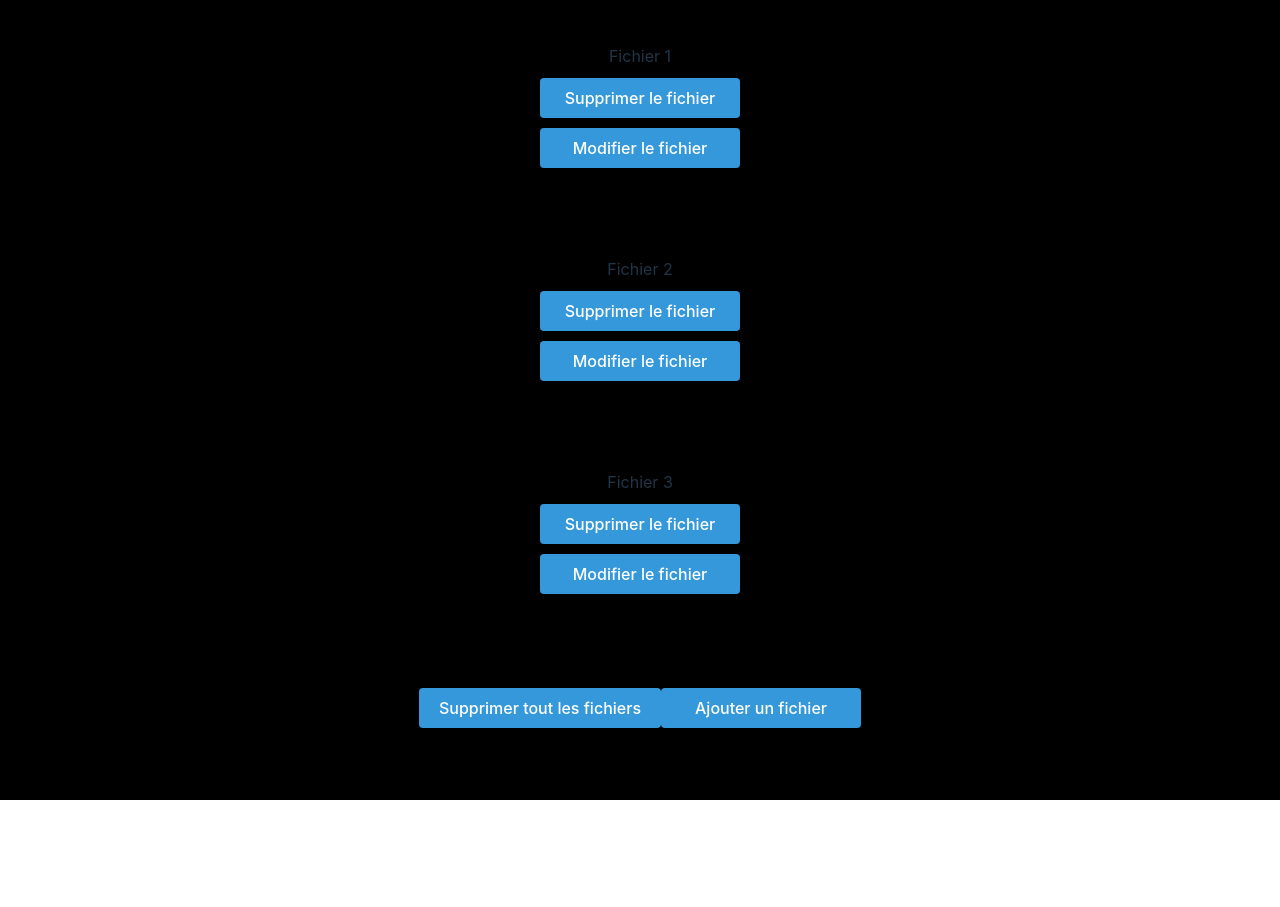
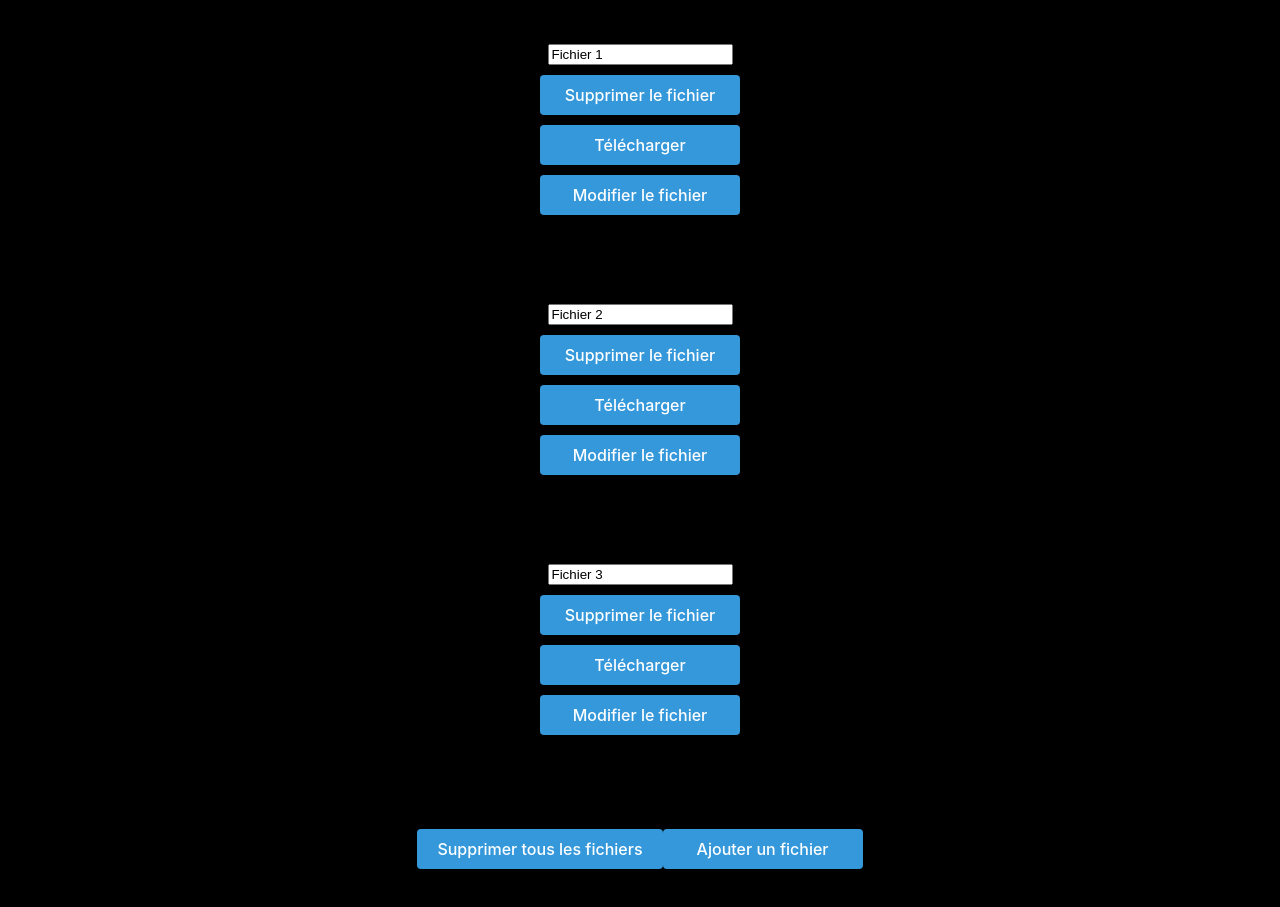
Before and after one commit to fouuuadi/Markdown_Editor, a React (Vite) app in the folder Markdown_Editor/: page / in a window 1280 px wide. Shown: the part 2260-3167 px from the top of the page. Before the commit the page ends 3060 px from the top, so only its background shows below. Built offline with nearby package versions, Linux system fonts and the light colour scheme; no server answers.

Commit message:
maj fichier + import fichier

```diff
--- a/Markdown_Editor/src/components/markdown/ListeMarkDown.jsx
+++ b/Markdown_Editor/src/components/markdown/ListeMarkDown.jsx
@@ -1,45 +1,55 @@
-import React from 'react'
-//import MarkDown from './MarkDown'
-import { useState } from 'react'
+import React, { useState } from 'react';
 
-function ListeMarkDown(){
+function ListeMarkDown() {
+  const [Tableau, setTableau] = useState([
+    { nom: "Fichier 1", contenu: "Je suis le fichier 1" },
+    { nom: "Fichier 2", contenu: "Je suis le fichier 2" },
+    { nom: "Fichier 3", contenu: "Je suis le fichier 3" },
+  ]);
 
-const [Tableau, setTableau] = useState([
-{nom:"Fichier 1", contenu: "Je suis le fichier 1"},
-{nom:"Fichier 2", contenu: "Je suis le fichier 2"},
-{nom:"Fichier 3", contenu: "Je suis le fichier 3"},
-])
+  const downloadFile = (file) => {
+    const element = document.createElement('a');
+    const fileBlob = new Blob([file.contenu], { type: 'text/markdown' });
+    element.href = URL.createObjectURL(fileBlob);
+    element.download = `${file.nom}.md`;
+    document.body.appendChild(element);
+    element.click();
+    document.body.removeChild(element);
+  };
 
-
-
-// code fait par Hugo Martins (assisté par ChatGPT de l'ordre d'environ 10% du code actuel sur la page)
   return (
     <div className='section2'>
-            {Tableau.map((e, index) =>(
-            <div key = {index} className='item'>
-                {e.nom}
-                <button className="btn_list_markdown" onClick={() =>setTableau(Tableau.filter((_, i) => i !== index))}>Supprimer le fichier</button>
-               <ModifierMarkDown Tableau={Tableau} setTableau={setTableau} index={index}/>
+      {Tableau.map((e, index) => (
+        <div key={index} className='item'>
+          <input
+            type="text"
+            value={e.nom}
+            onChange={(event) => {
+              const newNom = event.target.value;
+              setTableau(Tableau.map((item, i) => i === index ? { ...item, nom: newNom } : item));
+            }}
+            placeholder="Nom du fichier"
+          />
+          <button className="btn_list_markdown" onClick={() => setTableau(Tableau.filter((_, i) => i !== index))}>Supprimer le fichier</button>
+          <button className="btn_list_markdown" onClick={() => downloadFile(e)}>Télécharger</button>
+          <ModifierMarkDown Tableau={Tableau} setTableau={setTableau} index={index} />
         </div>
       ))}
       <AjouterMarkDown Tableau={Tableau} setTableau={setTableau} />
     </div>
-    )
+  );
 }
 
-
-
-export function AjouterMarkDown({Tableau, setTableau}){
+export function AjouterMarkDown({ Tableau, setTableau }) {
   return (
     <div className='section2_btn'>
-            <button className="btn_list_markdown" onClick={() => setTableau([])}>Supprimer tout les fichiers</button>
-            <button className="btn_list_markdown" onClick={() => setTableau([...Tableau, {nom:'Nouveau fichier', contenu:'bonjour'}])}>Ajouter un fichier</button>
+      <button className="btn_list_markdown" onClick={() => setTableau([])}>Supprimer tous les fichiers</button>
+      <button className="btn_list_markdown" onClick={() => setTableau([...Tableau, { nom: 'Nouveau fichier', contenu: 'bonjour' }])}>Ajouter un fichier</button>
     </div>
-    )
+  );
 }
 
-
-export function ModifierMarkDown({Tableau, setTableau, index}) {
+export function ModifierMarkDown({ Tableau, setTableau, index }) {
   const [TextArea, setTextArea] = useState(false);
   const [newContent, setNewContent] = useState(Tableau[index].contenu);
 
@@ -51,14 +61,12 @@ export function ModifierMarkDown({Tableau, setTableau, index}) {
       <div>
         {TextArea && (
           <div>
-                        <textarea defaultValue={newContent} onChange={(event) => setNewContent(event.target.value)}/>
-                        <br/>
+            <textarea defaultValue={newContent} onChange={(event) => setNewContent(event.target.value)} />
+            <br />
             <button className="btn_list_markdown" onClick={() => {
               setTextArea(false);
-                                                setTableau(Tableau.map((item, i) =>i === index ? { ...item, contenu: newContent } : item));
-                                            }
-                                        }>Enregistrer les modifications
-                        </button>
+              setTableau(Tableau.map((item, i) => i === index ? { ...item, contenu: newContent } : item));
+            }}>Enregistrer les modifications</button>
           </div>
         )}
       </div>
@@ -66,4 +74,4 @@ export function ModifierMarkDown({Tableau, setTableau, index}) {
   );
 }
 
-export default ListeMarkDown
+export default ListeMarkDown;
--- a/Markdown_Editor/src/components/page/UpdateMarkdown.jsx
+++ b/Markdown_Editor/src/components/page/UpdateMarkdown.jsx
@@ -1,107 +1,72 @@
-import { useState } from 'react'
-import { marked } from 'marked'
+import { useState } from 'react';
+import { marked } from 'marked';
 import Button from '../button/Button';
-import { Link, Outlet, useLocation, useNavigate } from 'react-router-dom';
-
-
+import { useNavigate } from 'react-router-dom';
 
 function UpdateMarkdown() {
-
   const navigate = useNavigate();
-
-
-  const [md, setMd] = useState(""); // stocker la valeur du markdown;
-  const [textPlain, setTextPlain] = useState(""); // pour la conversion en text brut
-  const [saveMd, setSaveMd] = useState([]); // pour sauvegarder les fichers markdown
+  const [md, setMd] = useState('');
+  const [textPlain, setTextPlain] = useState('');
+  const [saveMd, setSaveMd] = useState([]);
+  const [fileName, setFileName] = useState('nouveau_fichier');
 
   function HandleChangeMd(e) {
-    // recuperer la valeur du champ
     const mdContent = e.target.value;
     setMd(mdContent);
-
-    // convertir la valeur du champ
-    const html = marked.parse(mdContent)
-
-    // text sans les balises
-    /* const textOnly = html.replace(/<\/?[^>]+(>|$)/g, ""); */
-
-    // mettre à jour le text
+    const html = marked.parse(mdContent);
     setTextPlain(html);
   }
 
   function HandleExport() {
-    // Créer un fichier blob à partir du contenu Markdown
     const blob = new Blob([md], { type: 'text/markdown' });
-
-    // Créer un lien temporaire pour télécharger le fichier
     const link = document.createElement('a');
     link.href = URL.createObjectURL(blob);
-    link.download = 'fichier.md'; // Nom du fichier exporté
-
-    // Déclencher le téléchargement
+    link.download = `${fileName}.md`; // Utilisation du nom du fichier
     link.click();
-    console.log('donnée exportée')
-
-    // savegarder le ficher
-    setSaveMd(prevState => [...prevState, md]);
+    console.log('Donnée exportée');
+    setSaveMd(prevState => [...prevState, { nom: fileName, contenu: md }]);
   }
 
-  function HandleEdit() {
-    console.log('donnée Edit')
+  function HandleImport(e) {
+    const file = e.target.files[0];
+    const reader = new FileReader();
+    reader.onload = (event) => {
+      setMd(event.target.result);
+      const html = marked.parse(event.target.result);
+      setTextPlain(html);
+      setFileName(file.name.replace('.md', '')); // Mise à jour du nom du fichier
+    };
+    reader.readAsText(file);
   }
 
-  /* const mdContent = '# Mon Titre\n\nVoici un paragraphe avec **du texte en gras**.'; */
-
-
-  // creer un textArea pour entrer le markdown
-  // (ce champ prend que du markdown)
-  //recuperer la valeur de text
-  // c'est-a-dire la mettre dans une variable ou un objet
-  // et la parser dans le MdRerender
   return (
     <>
       <header>
         <h1>Markdown Editor</h1>
-        <Button
-          action={()=>navigate("/")}
-          label="Page 1"
-          color="none"
-          />
+        <Button action={() => navigate('/')} label="Page 1" color="none" />
       </header>
       <section className='header'>
-        {/** un button pour export */}
-        <button type='submit' onClick={() => HandleExport()} className='btn-export style-btn'>export</button>
-        {/** un button pour import */}
-
-        <input type='file' accept='.md' className='btn-import style-btn-import' aria-placeholder='export' />
-
-        {/** able to edit file's name */}
-        <button type='submit' onClick={() => HandleEdit()} className='btn-export style-btn'>edit</button>
+        <input
+          type="text"
+          value={fileName}
+          onChange={(e) => setFileName(e.target.value)}
+          placeholder="Nom du fichier"
+          className="input-filename"
+        />
+        <button type='submit' onClick={HandleExport} className='btn-export style-btn'>Export</button>
+        <input type='file' accept='.md' className='btn-import style-btn-import' aria-placeholder='import' onChange={HandleImport} />
       </section>
 
       <div className='js-ct'>
         <section className='writeMd'>
-          <textarea value={md}
-            onChange={HandleChangeMd}
-            rows="10"
-            cols="50"
-            placeholder="Écris ton Markdown ici...">
-          </textarea>
+          <textarea value={md} onChange={HandleChangeMd} rows="10" cols="50" placeholder="Écris ton Markdown ici..."></textarea>
         </section>
-
-
         <section className='toHtml'>
-          {/* <MarkdownRenderer mdContent={mdContent} /> */}
-
-          <div className='content'
-            dangerouslySetInnerHTML={{ __html: textPlain }} />
-
+          <div className='content' dangerouslySetInnerHTML={{ __html: textPlain }} />
         </section>
       </div>
-
-
     </>
-  )
+  );
 }
 
-export default UpdateMarkdown
+export default UpdateMarkdown;
```
Lines whose indentation alone changed are shown as unchanged.
